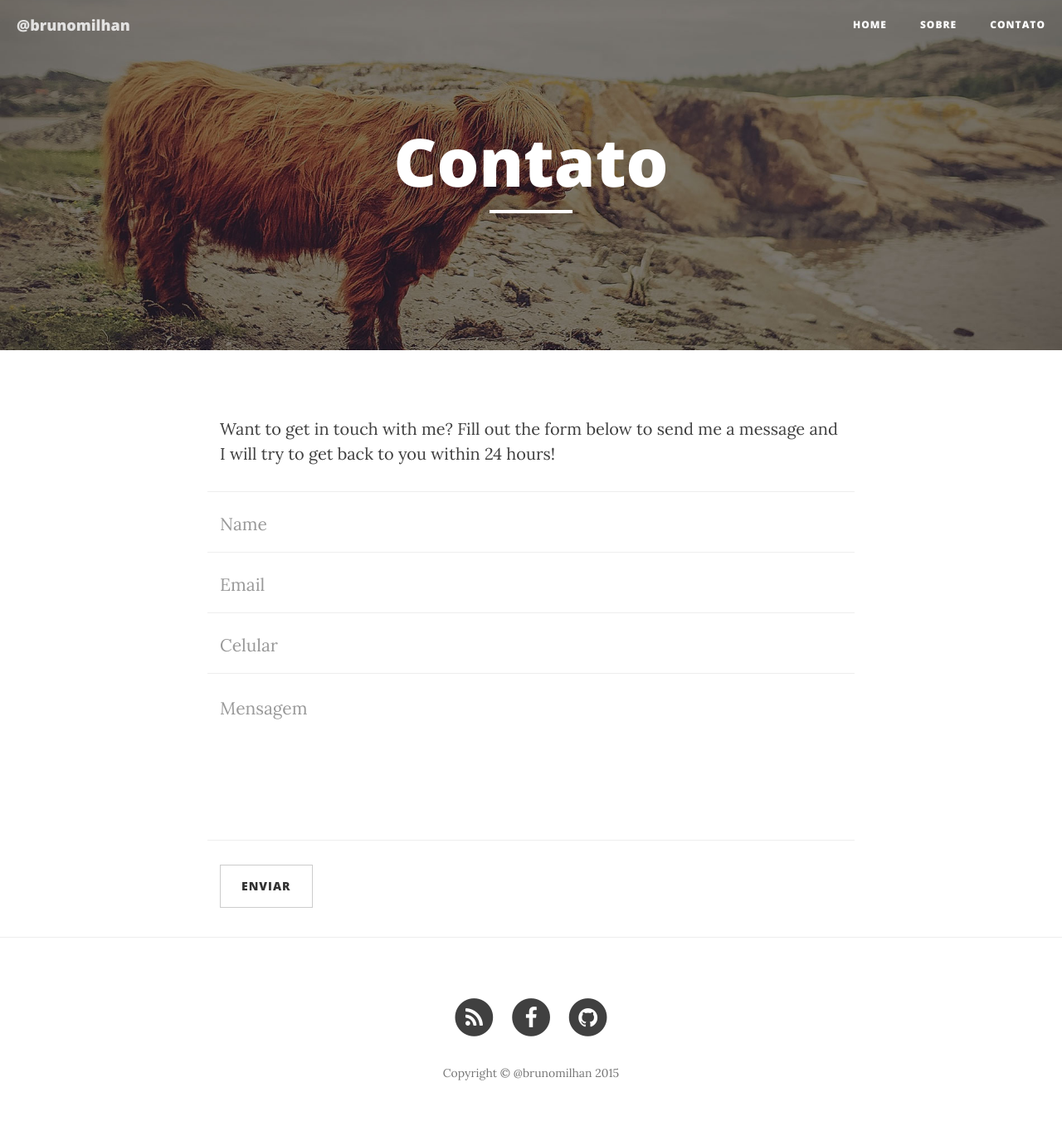
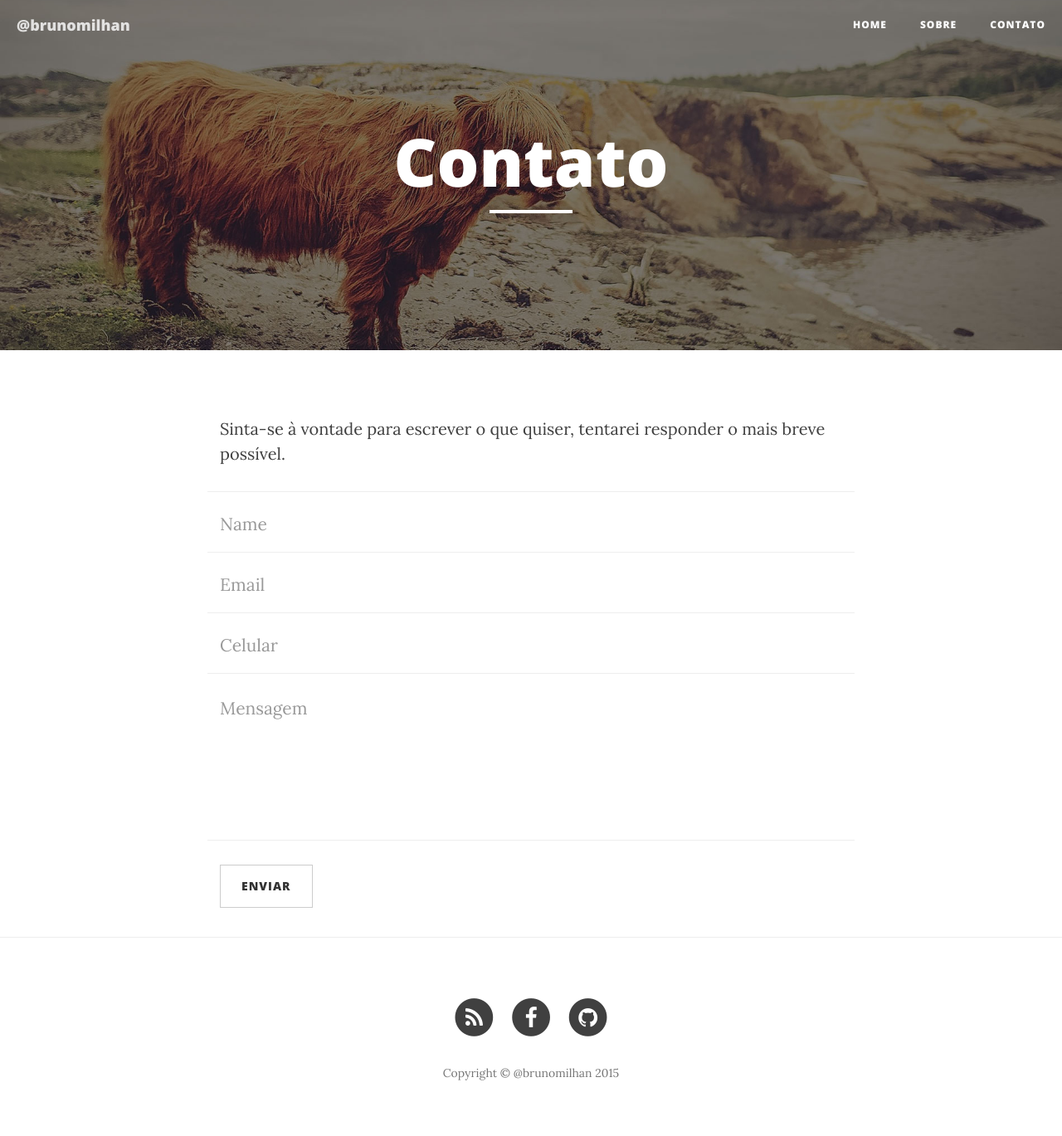
Before and after one commit to brunomilhan/brunomilhan.github.io, a Jekyll site: the page built from contact.html, in a window 1280 px wide. Shown: the whole page at 83% size. Built offline with Jekyll 4.4.1, drawn with Linux system fonts in a browser that asks for light colours; nearby versions of some CDN libraries.

Commit message:
change contact label

```diff
--- a/contact.html
+++ b/contact.html
@@ -5,7 +5,7 @@ description: ""
 header-img: "img/contact-bg.jpg"
 ---
 
-<p>Want to get in touch with me? Fill out the form below to send me a message and I will try to get back to you within 24 hours!</p>
+<p>Sinta-se à vontade para escrever o que quiser, tentarei responder o mais breve possível.</p>
 <!-- Contact Form - Enter your email address on line 19 of the mail/contact_me.php file to make this form work. -->
 <!-- WARNING: Some web hosts do not allow emails to be sent through forms to common mail hosts like Gmail or Yahoo. It's recommended that you use a private domain email address! -->
 <!-- NOTE: To use the contact form, your site must be on a live web host with PHP! The form will not work locally! -->
```
